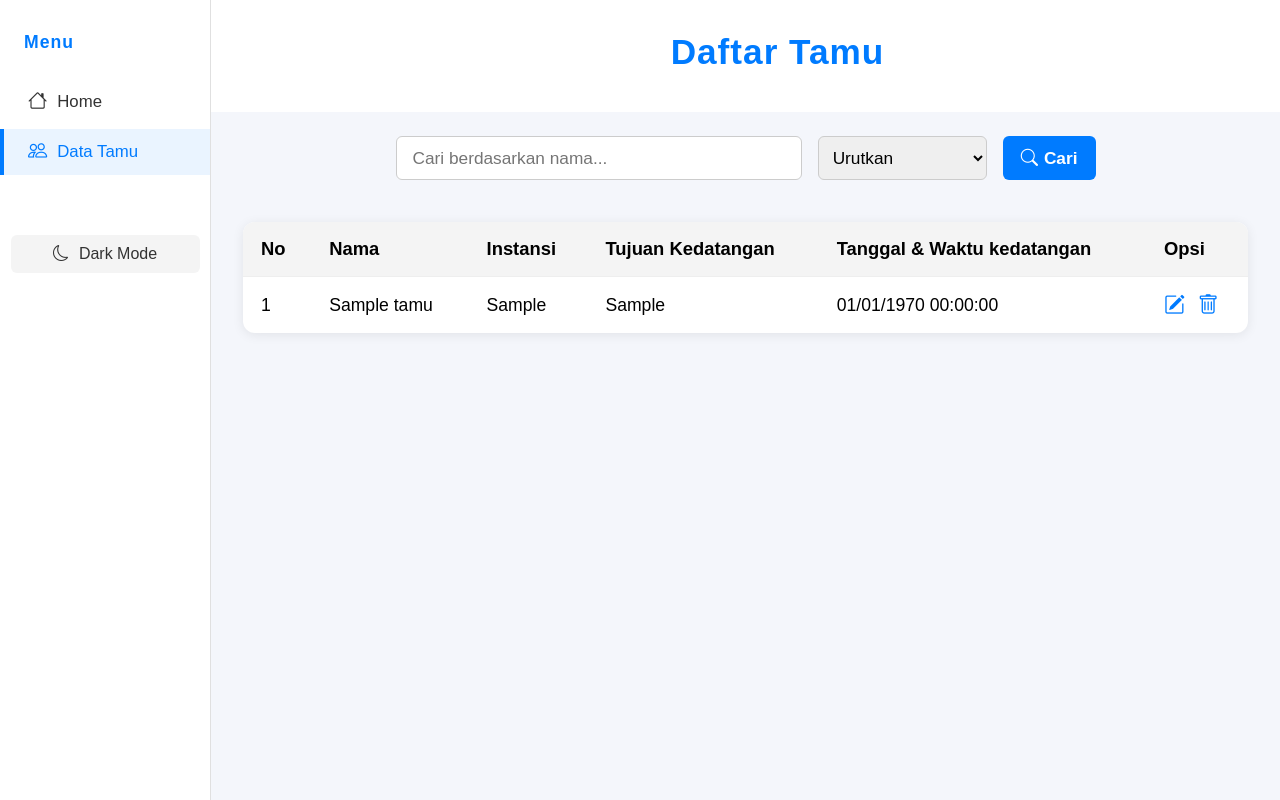
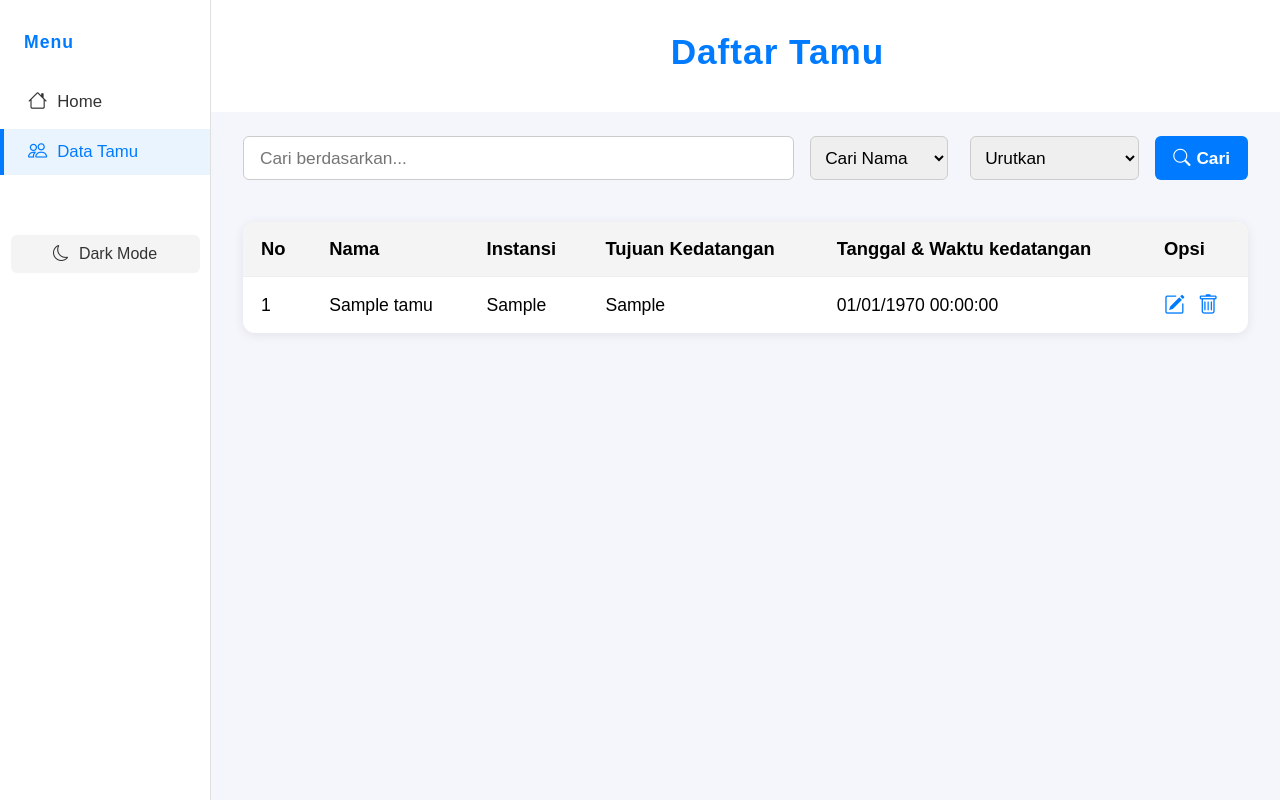
Before and after one commit to iceblazer19/Buku_Tamu, a PHP site: page /dataTamu.php in a window 1280 px wide. Run offline with PHP 8.4, Linux system fonts and the light colour scheme; tables that the repository leaves empty or names only in its code hold one stand-in row (values such as "Sample post").

Commit message:
add search by

```diff
--- a/dataTamu.php
+++ b/dataTamu.php
@@ -40,7 +40,7 @@ include 'koneksi.php';
                             type="text"
                             name="search"
                             id="searchInput"
-                            placeholder="Cari berdasarkan nama..."
+                            placeholder="Cari berdasarkan..."
                             value="<?php echo isset($_GET['search']) ? htmlspecialchars($_GET['search']) : ''; ?>"
                             autocomplete="off"
                         >
@@ -50,6 +50,10 @@ include 'koneksi.php';
                             aria-label="Clear search"
                             tabindex="-1"
                         >×</button>
+                        <select name="search_by" id="searchBySelect" style="height:44px; border-radius:6px; border:1px solid #ccc; font-size:1.08rem; margin:0 6px; padding:0 10px;">
+                            <option value="nama" <?php if(isset($_GET['search_by']) && $_GET['search_by']=='nama') echo 'selected'; ?>>Cari Nama</option>
+                            <option value="instansi" <?php if(isset($_GET['search_by']) && $_GET['search_by']=='instansi') echo 'selected'; ?>>Cari Instansi</option>
+                        </select>
                         <select name="sort" id="sortSelect" style="height:44px; border-radius:6px; border:1px solid #ccc; font-size:1.08rem; margin:0 6px; padding:0 10px;">
                             <option value="">Urutkan</option>
                             <option value="nama_asc" <?php if(isset($_GET['sort']) && $_GET['sort']=='nama_asc') echo 'selected'; ?>>Nama A-Z</option>
@@ -60,7 +64,7 @@ include 'koneksi.php';
                         <button
                             type="submit"
                         >
-                            <i class="bi bi-search"></i> Cari
+                            <i class="bi bi-search"></i> <b>Cari</b>
                         </button>
                     </form>
                 </section>
@@ -81,9 +85,11 @@ include 'koneksi.php';
                             $no = 1;
                             $where = "";
                             $order = "ORDER BY id DESC";
+                            $searchBy = isset($_GET['search_by']) ? $_GET['search_by'] : 'nama';
                             if (isset($_GET['search']) && $_GET['search'] !== "") {
                                 $search = mysqli_real_escape_string($koneksi, $_GET['search']);
-                                $where = "WHERE nama LIKE '%$search%'";
+                                $column = in_array($searchBy, ['nama','instansi']) ? $searchBy : 'nama';
+                                $where = "WHERE $column LIKE '%$search%'";
                             }
                             if (isset($_GET['sort'])) {
                                 switch ($_GET['sort']) {
--- a/style.css
+++ b/style.css
@@ -343,7 +343,7 @@ body.dark-mode #darkModeToggle {
     gap: 10px;
     align-items: stretch;
     position: relative;
-    max-width: 700px;
+    max-width: auto;
     width: 100%;
     box-sizing: border-box;
 }
@@ -390,7 +390,7 @@ body.dark-mode #darkModeToggle {
 /* X button inside input, perfectly aligned */
 #clearSearch {
     position: absolute;
-    right: 105px;
+    right: 459px;
     top: 0;
     bottom: 5;
     margin: auto 0;
```
